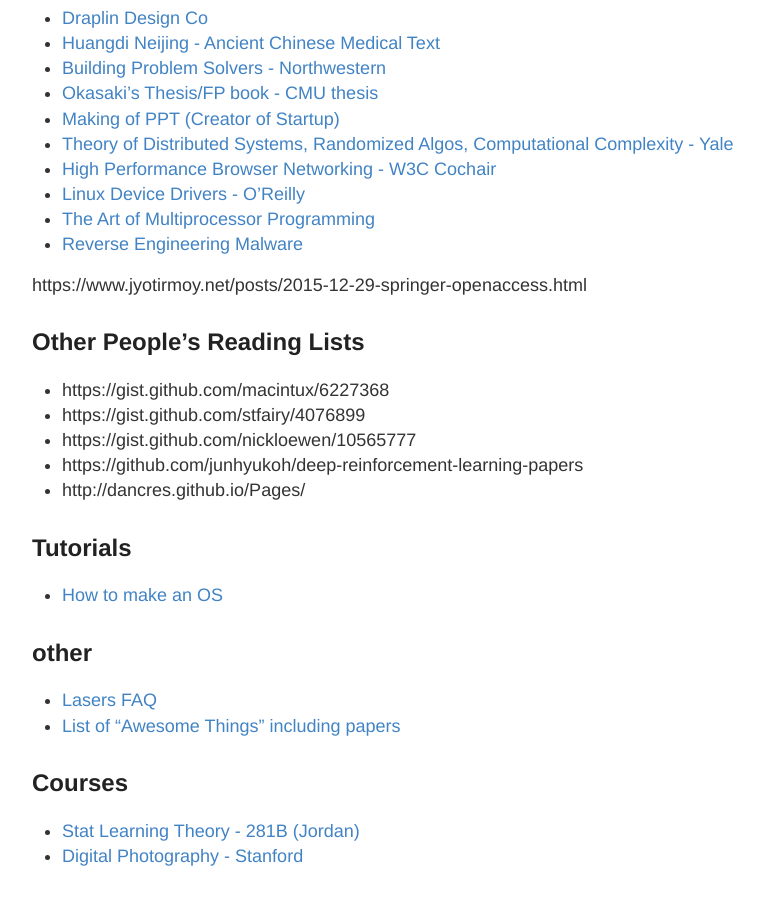
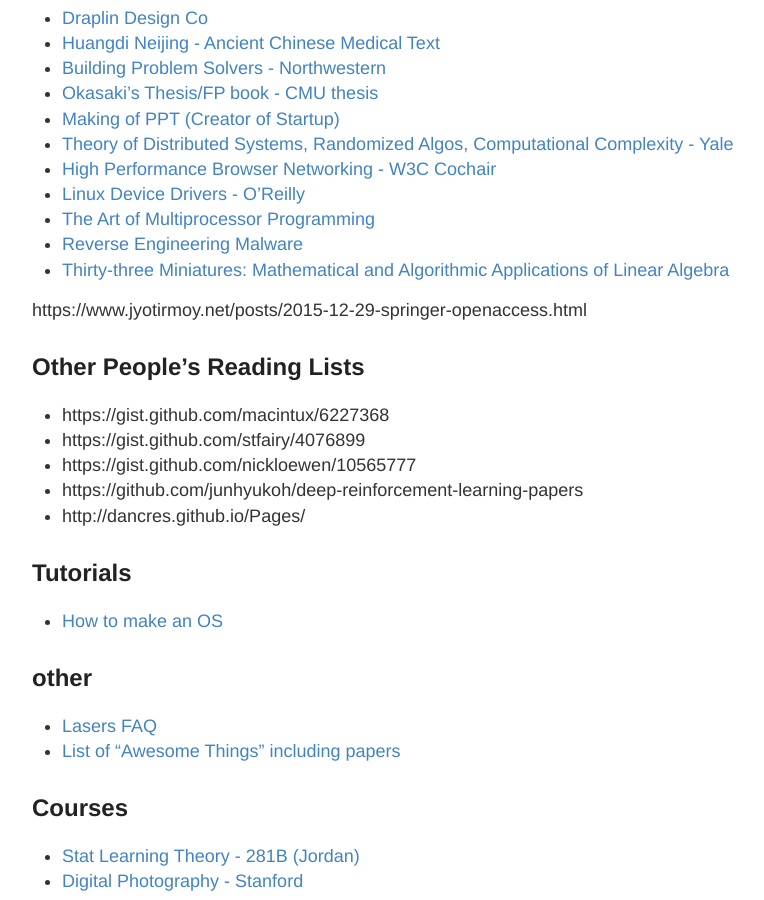
Before and after one commit to RONNCC/ronncc.github, a Jekyll site: the page built from _posts/2015-12-25-ReadingList.md, in a window 1280 px wide and 900 px high, scrolled down 2025 px. Shown: the whole window, without its empty margins (248-1012 px from the left). Built offline with Jekyll 4.4.1, drawn with Linux system fonts in a browser that asks for light colours; comment, search, counter and statistics services are not loaded.

Commit message:
Updated 2015-12-25-ReadingList.md

```diff
--- a/_posts/2015-12-25-ReadingList.md
+++ b/_posts/2015-12-25-ReadingList.md
@@ -91,6 +91,7 @@
 - [Linux Device Drivers - O'Reilly](http://www.linuxforu.com/2010/12/writing-your-first-linux-driver/)
 - [The Art of Multiprocessor Programming](https://www.amazon.com/Art-Multiprocessor-Programming-Revised-Reprint/dp/0123973376)
 - [Reverse Engineering Malware](https://securedorg.github.io/RE101/)
+- [Thirty-three Miniatures: Mathematical and Algorithmic Applications of Linear Algebra](http://kam.mff.cuni.cz/~matousek/stml-53-matousek-1.pdf)
 
 
 https://www.jyotirmoy.net/posts/2015-12-29-springer-openaccess.html
```
